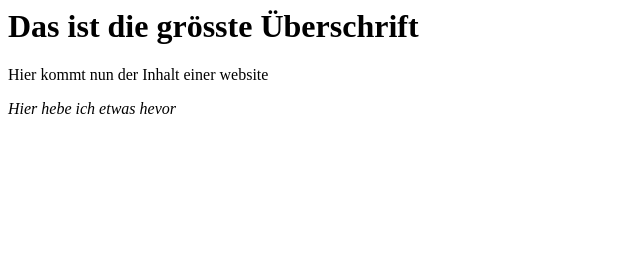
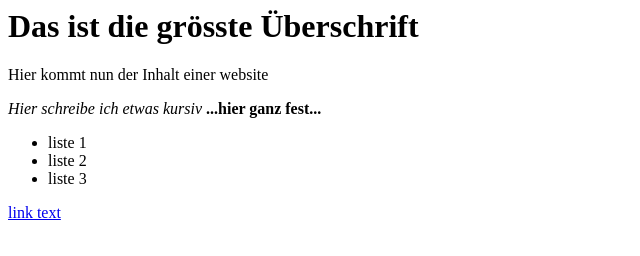
Before and after one commit to micbossh/micbossh.github.io, a plain HTML site: page index.html in a window 1280 px wide. Shown: the whole page, without its empty margins (0-640 px from the left). Drawn offline with Linux system fonts and the light colour scheme.

Commit message:
mit link

```diff
--- a/index.html
+++ b/index.html
@@ -5,6 +5,9 @@
 </head>
 <body>
 <p>Hier kommt nun der Inhalt einer website</p>
-<em>Hier hebe ich etwas hevor</em>
-    </body>
+<em>Hier schreibe ich etwas kursiv</em>
+<strong>...hier ganz fest...</strong>
+<ul><li>liste 1</li><li>liste 2</li><li>liste 3</li></ul>
+<a href="http://djangogirls.org/">link text</a>
+</body>
 </html>
```
